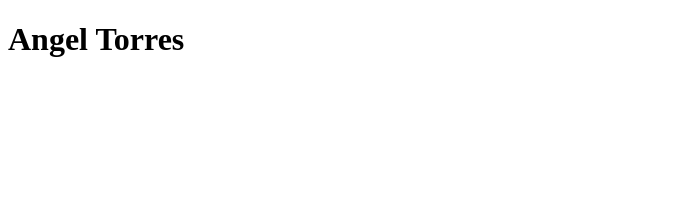
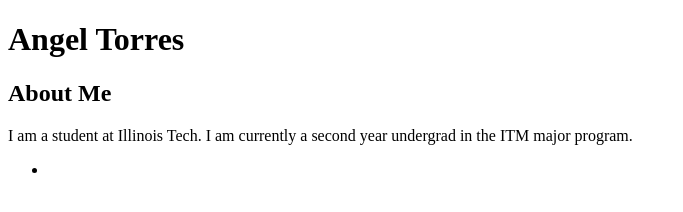
Before and after one commit to atorres175/project-one, a plain HTML site: page index.html in a window 1280 px wide. Shown: the whole page, without its empty margins (0-683 px from the left). Drawn offline with Linux system fonts and the light colour scheme.

Commit message:
Add some content into home page

```diff
--- a/index.html
+++ b/index.html
@@ -6,5 +6,15 @@
   </head>
   <body>
     <h1>Angel Torres</h1>
-  </body>
+
+    <h2>About Me</h2>
+
+    <p>
+      I am a student at Illinois Tech. I am currently a second year undergrad in
+      the ITM major program.
+    </p>
+
+    <ul>
+      <li></li>
+    </body>
 </html>
```
